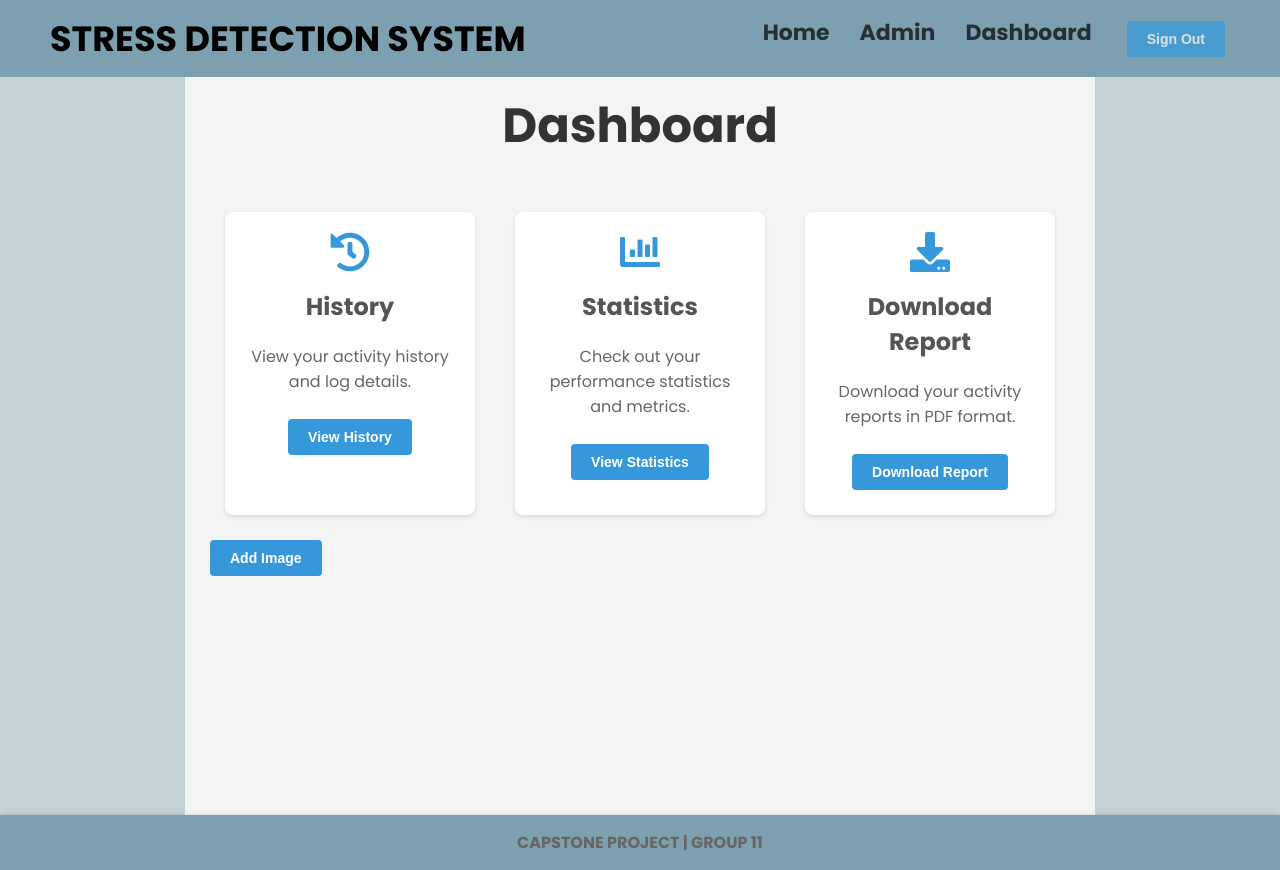
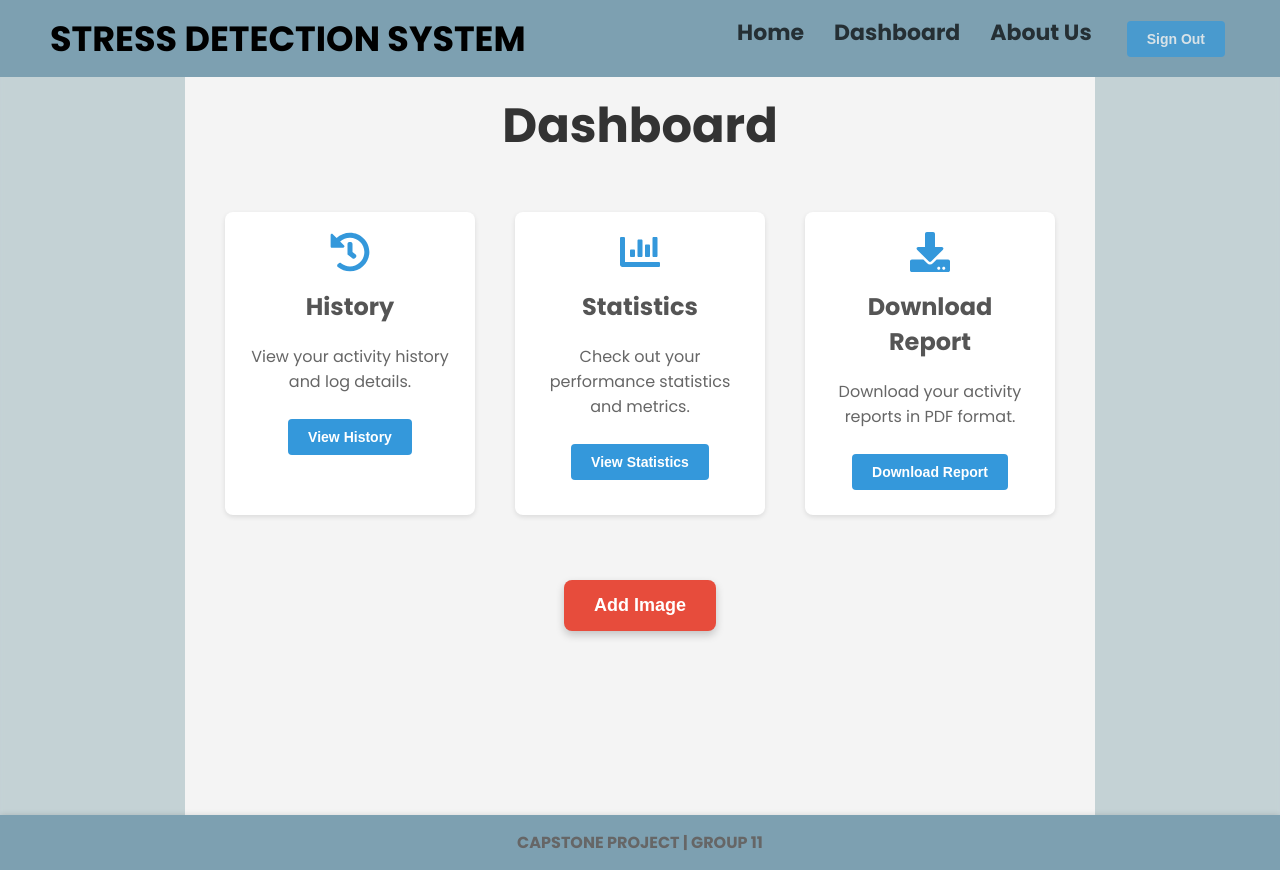
Before and after one commit to DahamiFonseka/AI-Based-Stress-Detection-System-for-University-Students, a React (Create React App) app: page /dashboard in a window 1280 px wide. Built offline with nearby package versions, Linux system fonts and the light colour scheme; no server answers; sample sign-in values are in the browser's storage.

Commit message:
Minor bug fixes in dashboard

```diff
--- a/src/Components/Header.js
+++ b/src/Components/Header.js
@@ -1,8 +1,8 @@
 import React from 'react';
 import './Header.css';
 import { Link } from 'react-router-dom';
-import SignOutButton from './SignOutButton'; // Adjust the path according to your file structure
-import { useAuth } from '../contexts/authContext'; // Adjust the path according to your file structure
+import SignOutButton from './SignOutButton';
+import { useAuth } from '../contexts/authContext';
 
 const Header = () => {
   const { userLoggedIn } = useAuth();
@@ -15,8 +15,8 @@ const Header = () => {
           <li><Link to="/">Home</Link></li>
           {/* <li><Link to="/login">Login</Link></li>
           <li><Link to="/register">Register</Link></li> */}
-          <li><Link to="/admin">Admin</Link></li>
           <li><Link to="/dashboard">Dashboard</Link></li>
+          <li><Link to="/aboutUs">About Us</Link></li>
           {userLoggedIn && <li><SignOutButton /></li>}
         </ul>
       </nav>
--- a/src/Page/Dashboard.css
+++ b/src/Page/Dashboard.css
@@ -62,3 +62,28 @@
 button:hover {
   background-color: #2980b9;
 }
+
+.add-image-section {
+  display: flex;
+  justify-content: center;
+  align-items: center;
+  margin-top: 40px;
+}
+
+.add-image-button {
+  background-color: #e74c3c;
+  color: white;
+  font-size: 18px;
+  font-weight: bold;
+  padding: 15px 30px;
+  border-radius: 8px;
+  border: none;
+  cursor: pointer;
+  box-shadow: 0 4px 8px rgba(0, 0, 0, 0.2);
+  transition: background-color 0.3s, transform 0.2s;
+}
+
+.add-image-button:hover {
+  background-color: #c0392b;
+  transform: scale(1.05);
+}
--- a/src/Page/Dashboard.js
+++ b/src/Page/Dashboard.js
@@ -4,7 +4,7 @@ import './Dashboard.css';
 import { FaHistory, FaChartBar, FaDownload } from 'react-icons/fa';
 
 const Dashboard = () => {
-  const navigate = useNavigate();;
+  const navigate = useNavigate();
 
   const handleHistoryClick = () => {
     navigate('/history');
@@ -47,11 +47,12 @@ const Dashboard = () => {
           <p>Download your activity reports in PDF format.</p>
           <button onClick={handleDownloadReportClick}>Download Report</button>
         </div>
+      </div>
 
-
-      </div>
-      <div className="add-image-button">
-        <button onClick={handleAddImageClick}>Add Image</button>
+      <div className="add-image-section">
+        <button onClick={handleAddImageClick} className="add-image-button">
+          Add Image
+        </button>
       </div>
     </div>
   );
--- a/src/Page/Home.js
+++ b/src/Page/Home.js
@@ -14,7 +14,7 @@ const Home = () => {
           Welcome to the <br /> AI-Based Stress Detection System
         </h1>
         <Link to="/StressModel/FaceDetector"><button>Get Started</button></Link>
-        <button>Learn More</button>
+        <Link to="/learnMore"><button>Learn More</button></Link>
       </div>
     </div>
   );
```
Lines whose indentation alone changed are shown as unchanged.
